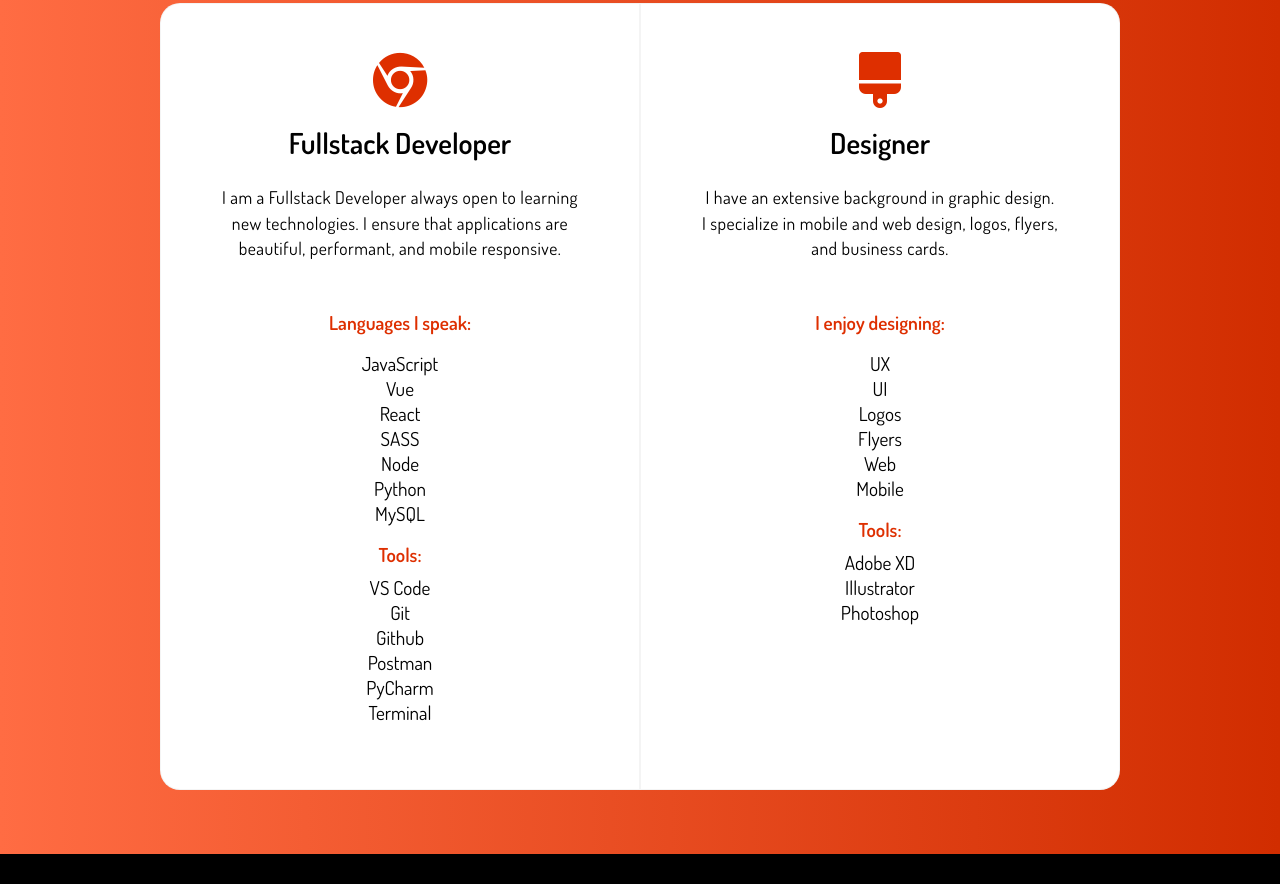
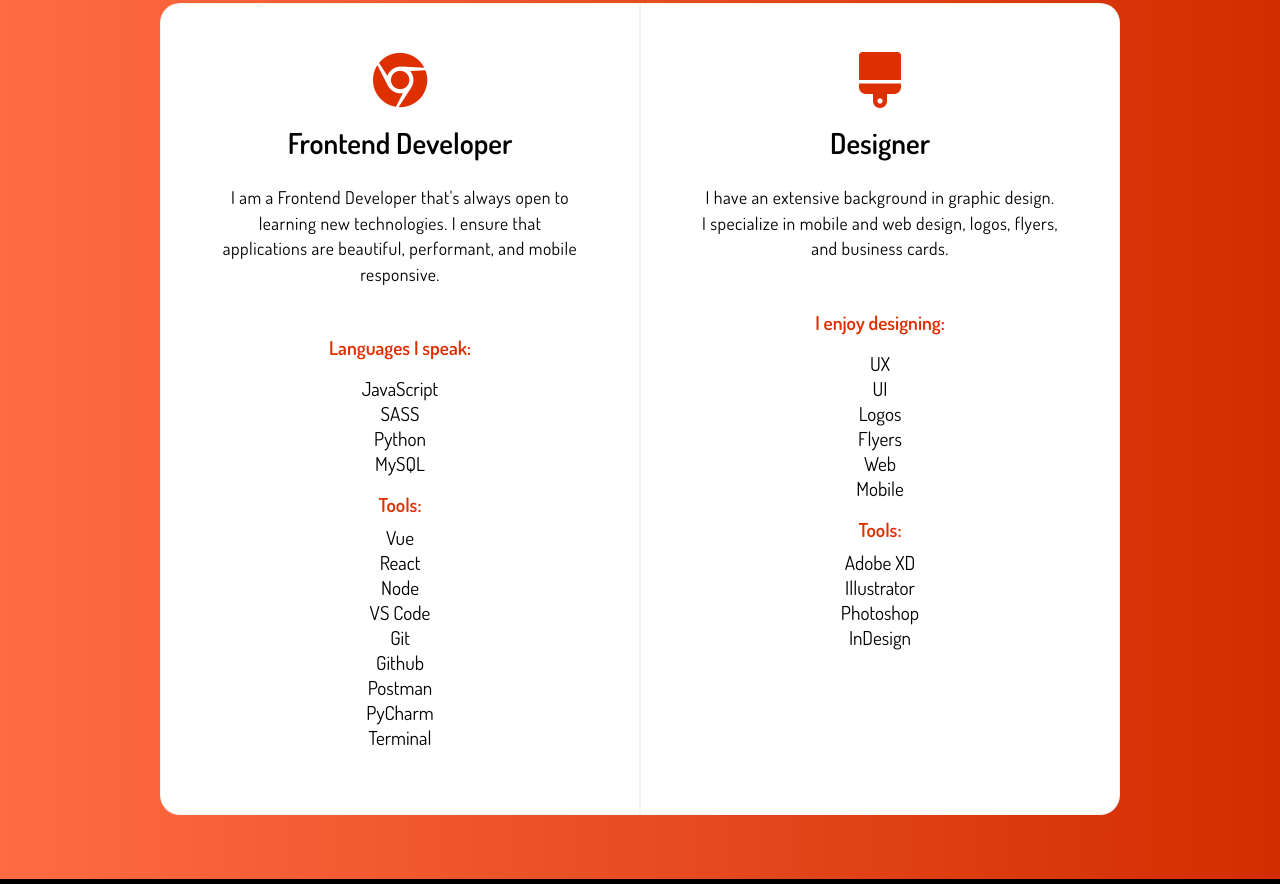
Before and after one commit to JavanoCollins/Portfolio-Site, a Vue app: page / in a window 1280 px wide. Shown: the part 940-1824 px from the top of the page. Built offline with nearby package versions, Linux system fonts and the light colour scheme; what vue-mq would draw is missing.

Commit message:
Added new image for King's Castle project

```diff
--- a/src/components/Specializations.vue
+++ b/src/components/Specializations.vue
@@ -8,8 +8,8 @@
             <Specialize
                 class="one"
                 icon="fab fa-chrome"
-                title="Fullstack Developer"
-                description="I am a Fullstack Developer always open to learning new technologies. I ensure that applications are beautiful, performant, and mobile responsive."
+                title="Frontend Developer"
+                description="I am a Frontend Developer that's always open to learning new technologies. I ensure that applications are beautiful, performant, and mobile responsive."
                 subtitles="Languages I speak"
                 :subtools="webSubTools"
                 :tools="webTools"
@@ -35,24 +35,19 @@ export default {
     },
     data() {
         return {
-            webTools:["VS Code",
+            webTools: [
+                "Vue",
+                "React",
+                "Node",
+                "VS Code",
                 "Git",
                 "Github",
                 "Postman",
                 "PyCharm",
-                "Terminal",],
-             webSubTools: [
-                "JavaScript",
-                "Vue",
-                "React",
-                "SASS",
-                "Node",
-                "Python",
-                "MySQL",
+                "Terminal",
             ],
-            designTools: [
-               "Adobe XD", "Illustrator", "Photoshop",
-            ],
+            webSubTools: ["JavaScript", "SASS", "Python", "MySQL"],
+            designTools: ["Adobe XD", "Illustrator", "Photoshop", "InDesign"],
             designSubTools: ["UX", "UI", "Logos", "Flyers", "Web", "Mobile"],
         };
     },
--- a/src/views/DevWork.vue
+++ b/src/views/DevWork.vue
@@ -12,9 +12,8 @@
                 image-url="item4.png"
                 project-title="Life on Mars"
                 project-url="https://javanocollins.github.io/life-on-mars/"
-                project-type="Web App"
-                projectDescription="Explore Mars"
-                project-tech="HTML, SASS, JavaScript"
+                project-description="Explore Mars"
+                project-tech="HTML, SASS, JavaScript, NASA API"
             >
             </app-dev-work-box>
 
@@ -23,7 +22,8 @@
                 image-url="item2.png"
                 project-title="Greenwood Furniture"
                 project-url="https://github.com/JavanoCollins"
-                project-tech="React, Sass, NASA API"
+                project-description="All Your Funiture Needs"
+                project-tech="React, Sass"
             ></app-dev-work-box>
 
             <!-- King's Castle Cuisine -->
@@ -31,9 +31,8 @@
                 image-url="item1.png"
                 project-title="King's Castle"
                 project-url="https://github.com/JavanoCollins"
-                project-type="Website"
-                projectDescription="Vegan Restaurant"
-                project-tech="Vue, Sass, Node"
+                project-description="Vegan Restaurant"
+                project-tech="Vue, Sass, Node, GSAP"
             ></app-dev-work-box>
 
             <!-- Quote Generator -->
```
Also changed, not shown: 1 other file (tests, documents, lock files or other folders).
